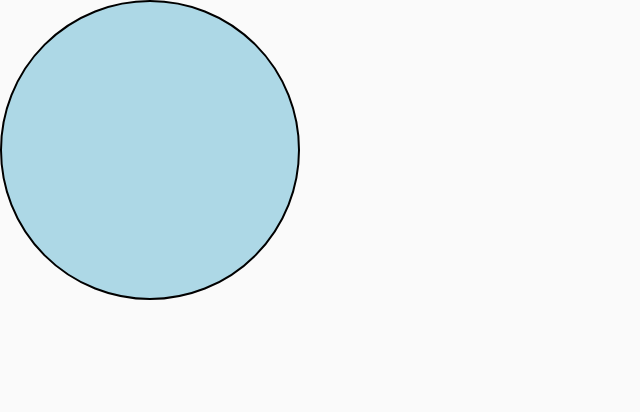
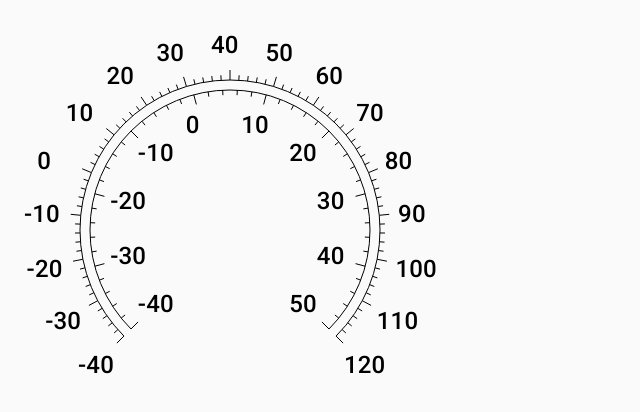
Before and after one commit to geocolumbus/electronics, a Next.js app: page / in a window 1280 px wide. Shown: the top 412 px of the page, without its empty margins (0-640 px from the left). Built offline with nearby package versions, Linux system fonts and the light colour scheme.

Commit message:
Inner and outer meter rings working

```diff
--- /dev/null
+++ b/components/atoms/MeterRing.js
@@ -0,0 +1,158 @@
+import { makeStyles } from '@material-ui/core/styles'
+
+const useStyles = makeStyles(theme => ({
+    svg: {
+        backgroundColor: 'transparent'
+    },
+    text: {
+        color: '#fff',
+        fontSize: 24,
+        fontWeight: 500
+    }
+}))
+
+const polarToCartesian = ({ centerX, centerY, radius, angleInDegrees }) => {
+    const angleInRadians = ((angleInDegrees - 90) * Math.PI) / 180.0
+
+    return {
+        x: centerX + radius * Math.cos(angleInRadians),
+        y: centerY + radius * Math.sin(angleInRadians)
+    }
+}
+
+const describeArc = ({ x, y, radius, startAngle, endAngle }) => {
+    const start = polarToCartesian({
+        centerX: x,
+        centerY: y,
+        radius,
+        angleInDegrees: endAngle
+    })
+    const end = polarToCartesian({
+        centerX: x,
+        centerY: y,
+        radius,
+        angleInDegrees: startAngle
+    })
+
+    const largeArcFlag = endAngle - startAngle <= 180 ? '0' : '1'
+
+    const d = [
+        'M',
+        start.x,
+        start.y,
+        'A',
+        radius,
+        radius,
+        0,
+        largeArcFlag,
+        0,
+        end.x,
+        end.y
+    ].join(' ')
+
+    return d
+}
+
+const tickMarks = ({ centerX, centerY, radius, startAngle, endAngle, side, min, max, division, subDivision }) => {
+    let d = []
+    let divCounter = 0
+    for (let angleInDegrees = startAngle;
+        angleInDegrees <= endAngle + 0.001;
+        angleInDegrees += (endAngle - startAngle) / (division * subDivision)
+    ) {
+        const isDivision = (divCounter++) % subDivision === 0
+        const start = polarToCartesian({
+            centerX,
+            centerY,
+            radius,
+            angleInDegrees
+        })
+        const stop = polarToCartesian({
+            centerX,
+            centerY,
+            radius: radius + (isDivision ? 10 : 5) * (side === 'inner' ? -1 : 1),
+            angleInDegrees
+        })
+        d = d.concat(['M', start.x, start.y, 'L', stop.x, stop.y])
+    }
+    return d.join(' ')
+}
+
+const labels = ({ centerX, centerY, radius, startAngle, endAngle, side, division, max, min }) => {
+    const indicatorIncrement = (max - min) / division
+    let indicatorCounter = min
+    let radiusAdjust, radiusOffset, verticalOffset
+    if (max <= 10) {
+        radiusAdjust = side === 'inner' ? -32 : 26
+        radiusOffset = side === 'inner' ? 6 : -20
+        verticalOffset = side === 'inner' ? 0 : 13
+    } else if (max <= 100) {
+        radiusAdjust = side === 'inner' ? -33 : 29
+        radiusOffset = side === 'inner' ? 0 : -27
+        verticalOffset = side === 'inner' ? -2 : 15
+    } else if (max <= 1000) {
+        radiusAdjust = side === 'inner' ? -38 : 38
+        radiusOffset = side === 'inner' ? -2 : -38
+        verticalOffset = side === 'inner' ? -5 : 20
+    } else if (max <= 10000) {
+        radiusAdjust = side === 'inner' ? -43 : 42
+        radiusOffset = side === 'inner' ? -6 : -46
+        verticalOffset = side === 'inner' ? -5 : 25
+    }
+    const result = []
+    for (let angleInDegrees = startAngle; angleInDegrees < endAngle + 0.001; angleInDegrees += (endAngle - startAngle) / division) {
+        const start = polarToCartesian({
+            centerX: centerX + radiusAdjust / 2 + radiusOffset,
+            centerY: centerY - radiusAdjust / 4 + verticalOffset,
+            radius: radius + radiusAdjust,
+            angleInDegrees
+        })
+        result.push({ start: start, value: indicatorCounter })
+        indicatorCounter += indicatorIncrement
+    }
+    return result
+}
+
+export default function MeterRing({ width, height, radius, color, side, min, max, division, subDivision }) {
+    const classes = useStyles()
+    const xmlns = 'http://www.w3.org/2000/svg'
+    const strokeWidth = 1
+    const fill = 'none'
+
+    return <svg className={classes.svg} width={`${width}px`} height={`${height}px`} xmlns={xmlns}>
+        <path d={
+            describeArc({
+                x: width / 2,
+                y: height / 2,
+                radius,
+                startAngle: -135,
+                endAngle: 135
+            })
+        } fill={fill} stroke={color} strokeWidth={strokeWidth} />
+        <path d={
+            tickMarks({
+                centerX: width / 2,
+                centerY: height / 2,
+                radius,
+                startAngle: -135,
+                endAngle: 135,
+                side,
+                division,
+                subDivision
+            })
+        } fill={fill} stroke={color} strokeWidth={strokeWidth}/>
+        {labels({
+            centerX: width / 2,
+            centerY: height / 2,
+            radius: radius,
+            startAngle: -135,
+            endAngle: 135,
+            side,
+            division,
+            max,
+            min
+        }).map((item, index) => {
+            return <text className={classes.text} key={index} x={item.start.x} y={item.start.y}>{item.value}</text>
+        })}
+    </svg>
+}
--- a/components/instruments/Meter.js
+++ b/components/instruments/Meter.js
@@ -1,13 +1,13 @@
+import { makeStyles } from '@material-ui/core/styles'
+import MeterRing from '../atoms/MeterRing'
 import { Box } from '@material-ui/core'
-import { makeStyles } from '@material-ui/core/styles'
 
 const useStyles = makeStyles(theme => ({
-    root: {
-        width: 300,
-        height: 300,
-        borderRadius: 150,
-        border: '2px solid black',
-        backgroundColor: 'lightblue'
+    outer: {
+        position: 'relative'
+    },
+    inner: {
+        position: 'absolute'
     }
 
 }))
@@ -16,5 +16,32 @@ export default function Meter() {
 
     const classes = useStyles()
 
-    return <Box className={classes.root}></Box>
+    return <Box className={classes.outer}>
+        <Box className={classes.inner}>
+            <MeterRing
+                width={440}
+                height={440}
+                radius={150}
+                color={'black'}
+                side={'outer'}
+                min={-40}
+                max={120}
+                division={16}
+                subDivision={5}
+            />
+        </Box>
+        <Box className={classes.inner}>
+            <MeterRing
+                width={440}
+                height={440}
+                radius={140}
+                color={'black'}
+                side={'inner'}
+                min={-40}
+                max={50}
+                division={9}
+                subDivision={5}
+            />
+        </Box>
+    </Box>
 }
--- a/pages/index.js
+++ b/pages/index.js
@@ -3,19 +3,18 @@ import LedRow from '../components/leddisplay/LedRow'
 import { useEffect, useState } from 'react'
 import Bezel from '../components/atoms/Bezel'
 import { Box } from '@material-ui/core'
-import Meter from "../components/instruments/Meter"
+import Meter from '../components/instruments/Meter'
 
 const useStyles = makeStyles(theme => ({
-    scale: {
-        transformOrigin: 'top left',
-        transform: 'scale(0.75)'
+    root: {
+        padding: 10
     }
 }))
 
 export default function Home() {
 
     const classes = useStyles()
-
+    /*
     const [count, setCount] = useState(1)
     useEffect(() => {
         const interval = setInterval(() => {
@@ -23,8 +22,10 @@ export default function Home() {
         }, 500)
         return () => clearInterval(interval)
     }, [])
-
+*/
     return (
-        <Meter/>
+        <Box className={classes.root}>
+            <Meter/>
+        </Box>
     )
 }
```
